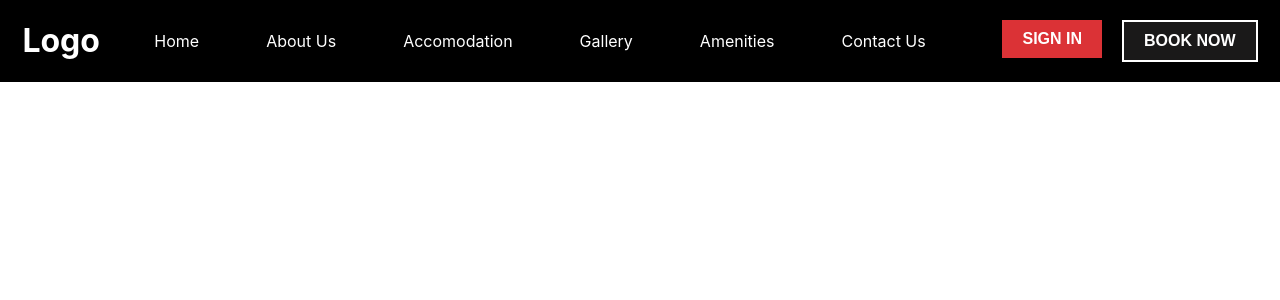
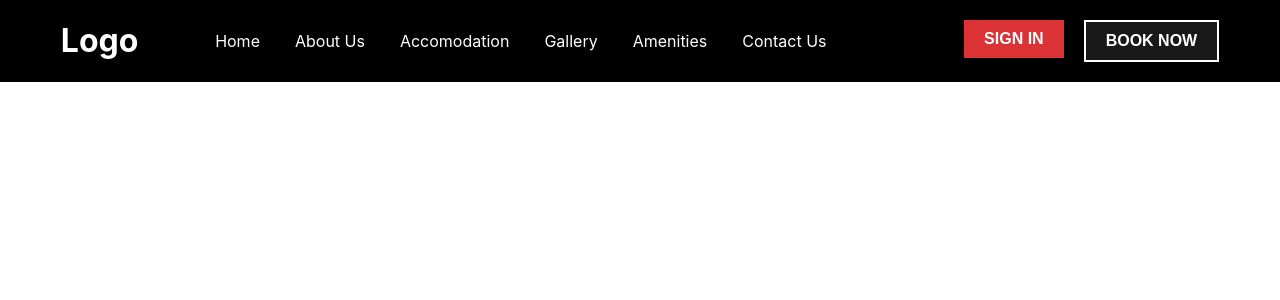
Before and after one commit to KalpithaRB/Resort_Websites, a React (Create React App) app in the folder websites/: page / in a window 1280 px wide. Shown: the top 300 px of the page. Built offline with nearby package versions, Linux system fonts and the light colour scheme.

Commit message:
applied flex to drop-down contents

```diff
--- a/websites/src/components/Header.css
+++ b/websites/src/components/Header.css
@@ -24,8 +24,8 @@ background-color: black;
 .dropbtn {
     background-color: transparent;
     color: white;
-    padding-right: 16px;
-    padding-left: 16px;
+    /* padding-right: 16px;
+    padding-left: 16px; */
     font-size: 16px;
     border: none;
     display:flex;
```
